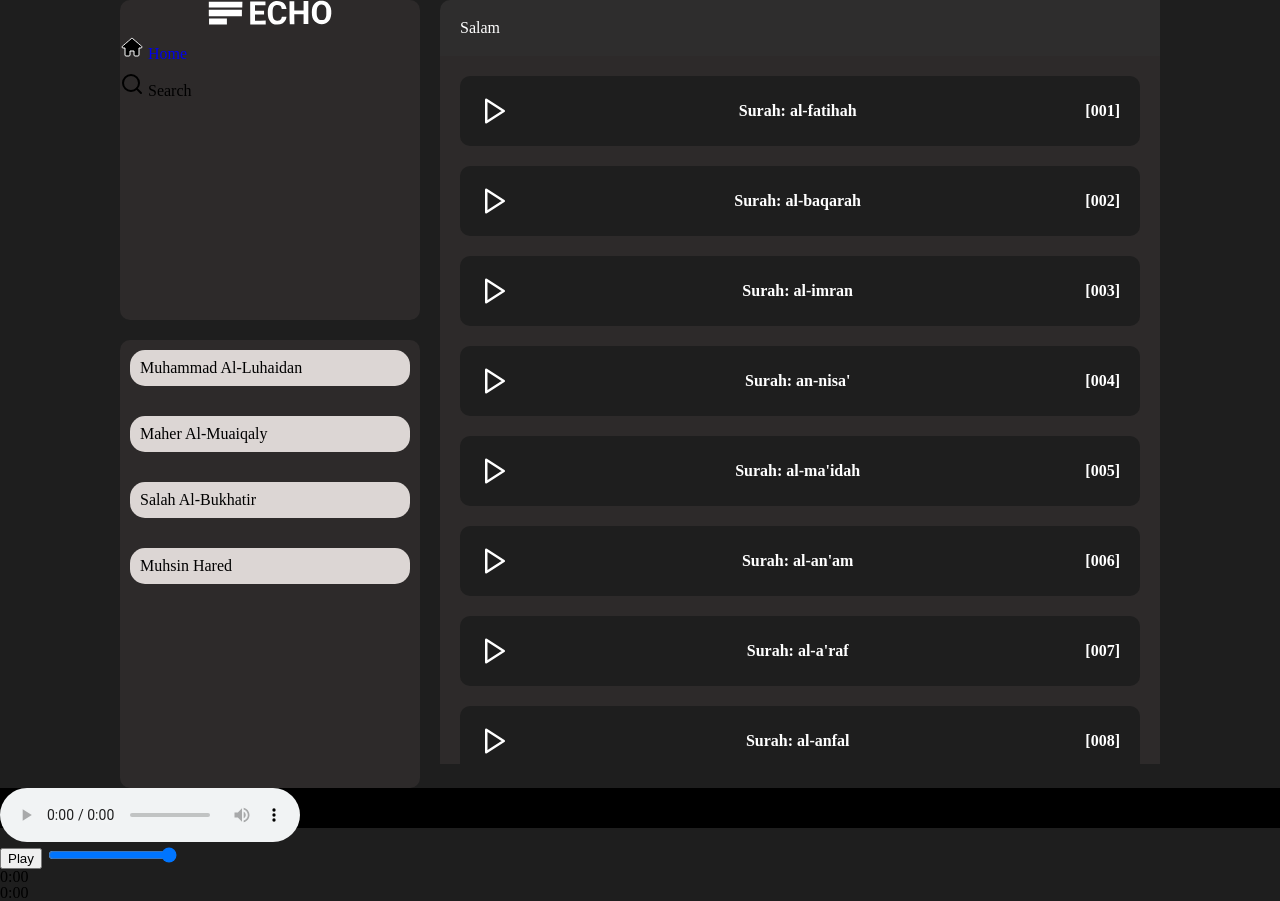
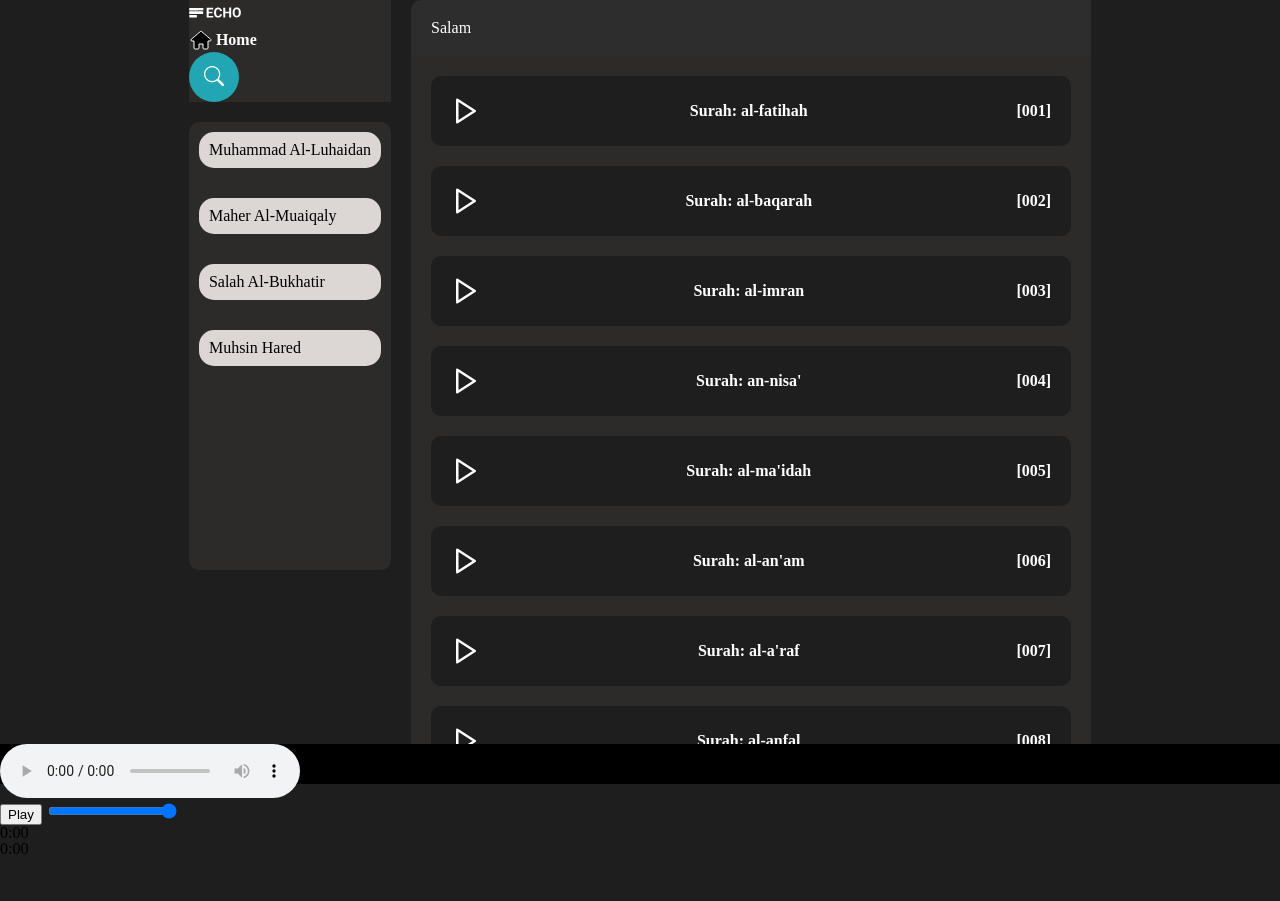
Before and after one commit to AbdullahiHared/EchoStream, a website with bundled scripts: page main/index.html in a window 1280 px wide. After the commit the page ends 857 px from the top, so only its background shows below. Built offline with nearby package versions, Linux system fonts and the light colour scheme.

Commit message:
Fix the header section and modify the search area

```diff
--- a/main/index.html
+++ b/main/index.html
@@ -5,6 +5,8 @@
     <title>ECHO STREAM</title>
     <link rel="stylesheet" href="styles.css">
     <link rel="stylesheet" href="reset.css">
+    <link rel="stylesheet" href="https://cdn.jsdelivr.net/npm/bootstrap-icons@1.11.3/font/bootstrap-icons.min.css">
+    <link rel="stylesheet" href="search.css">
 </head>
 <body>
 
@@ -14,11 +16,12 @@
             <img src="./images/logo.svg" alt="logo" height="25px" class="logo">
             <div class="home">
                 <img src="images/home.svg" alt="home icon svg">
-                <a href="#">Home</a>
+                <p>Home</p>
             </div>
-            <div class="search">
-                <img src="/main/images/search(2).svg" alt="">
-                <span>Search</span>
+
+            <div class="search-box">
+                <button class="btn-search"><i class="bi bi-search"></i></button>
+                <input type="text" class="input-search" placeholder="Type to Search...">
             </div>
         </header>
         <div class="library">
--- /dev/null
+++ b/main/search.css
@@ -0,0 +1,106 @@
+*{
+    box-sizing: border-box;
+}
+
+header {
+    background: #2D2A2A;
+    display: flex;
+    flex-direction:column;
+    justify-content: space-between;
+    align-items: start;
+    gap:30px;
+    padding:30px;
+}
+
+.home, .search-box {
+    display: flex;
+    align-items: center;
+}
+
+.home {
+    gap:3px;
+}
+
+.home > * {
+    color:white;
+    font-weight:bold;
+    font-family:Dubai;
+}
+
+.input-search {
+    height: 30px;
+    width: 150px;
+    padding: 5px;
+    border: none;
+    border-radius: 5px;
+    outline: none;
+}
+
+.btn-search {
+    background-color: transparent;
+    border: none;
+    cursor: pointer;
+    outline: none;
+}
+
+
+.logo {
+    margin-right: 40px;
+}
+
+
+
+.search-box{
+    width: fit-content;
+    height: fit-content;
+    position: relative;
+}
+.input-search{
+    height: 50px;
+    width: 50px;
+    border-style: none;
+    padding: 10px;
+    font-size: 18px;
+    letter-spacing: 2px;
+    outline: none;
+    border-radius: 25px;
+    transition: all .5s ease-in-out;
+    background-color: #22a6b3;
+    padding-right: 40px;
+    color:#fff;
+}
+.input-search::placeholder{
+    color:rgba(255,255,255,.5);
+    font-size: 18px;
+    letter-spacing: 2px;
+    font-weight: 100;
+}
+.btn-search{
+    width: 50px;
+    height: 50px;
+    border-style: none;
+    font-size: 20px;
+    font-weight: bold;
+    outline: none;
+    cursor: pointer;
+    border-radius: 50%;
+    position: absolute;
+    right: 0px;
+    color:#ffffff ;
+    background-color:transparent;
+    pointer-events: painted;
+}
+.btn-search:focus ~ .input-search{
+    width: 200px;
+    border-radius: 0px;
+    background-color: transparent;
+    border-bottom:1px solid rgba(255,255,255,.5);
+    transition: all 500ms cubic-bezier(0, 0.110, 0.35, 2);
+}
+.input-search:focus{
+    width: 300px;
+    border-radius: 0px;
+    background-color: transparent;
+    border-bottom:1px solid rgba(255,255,255,.5);
+    transition: all 500ms cubic-bezier(0, 0.110, 0.35, 2);
+}
--- a/main/styles.css
+++ b/main/styles.css
@@ -13,11 +13,6 @@ body {
     background: #1E1E1E;
 }
 
-header {
-    width:300px;
-    height:40vh;
-    background-color: black;
-}
 
 .content {
     display: flex;
@@ -71,7 +66,7 @@ img {
 
 
 
-.library, header {
+.library {
     border-radius:10px;
     background:#2D2A2A;
     display:flex;
```
